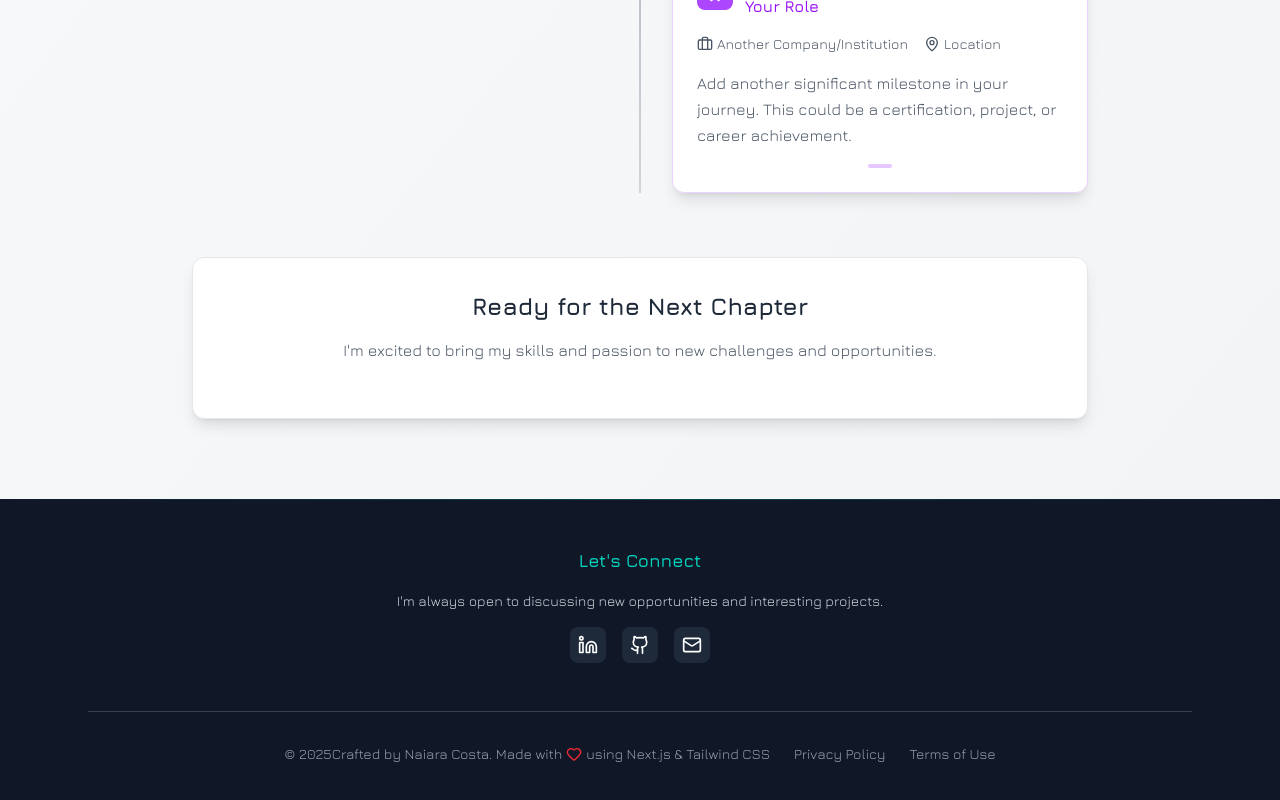
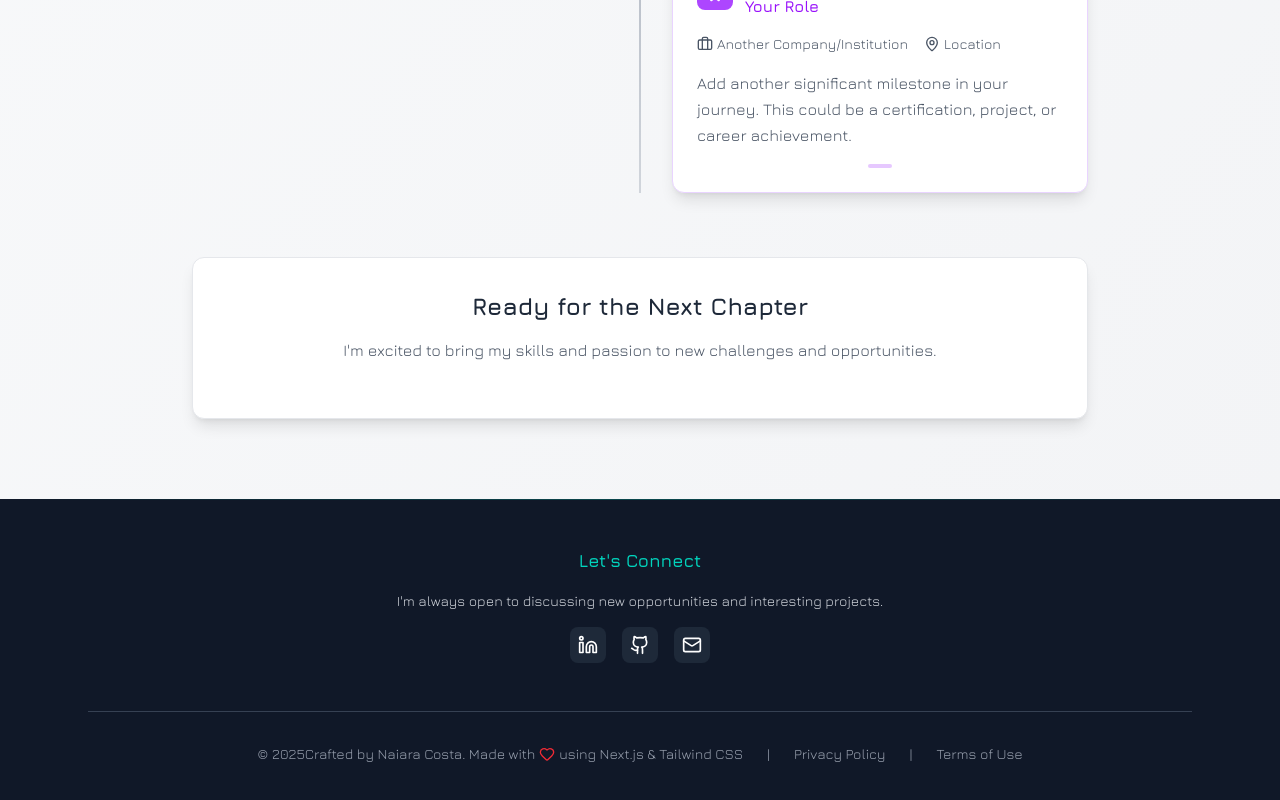
Before and after one commit to nailopes/my-portfolio-nextjs, a Next.js app: page / in a window 1280 px wide. Shown: the part 3002-3802 px from the top of the page. Built offline with nearby package versions, Linux system fonts and the light colour scheme.

Commit message:
retouch footer so it can be more visual esthetic

```diff
--- a/app/components/Footer.jsx
+++ b/app/components/Footer.jsx
@@ -94,7 +94,11 @@ export default function Footer() {
                             <span>using Next.js & Tailwind CSS</span>
                         </div>
 
+
                         <div className="flex items-center space-x-6 text-sm text-gray-400 md:ml-6">
+                            <div >
+                                <span>|</span>
+                            </div>
                             <a
                                 href="/privacy-policy"
                                 target='_blank'
@@ -103,6 +107,9 @@ export default function Footer() {
                             >
                                 Privacy Policy
                             </a>
+                            <div >
+                                <span>|</span>
+                            </div>
                             <a
                                 href="/terms-of-use"
                                 target='_blank'
```
